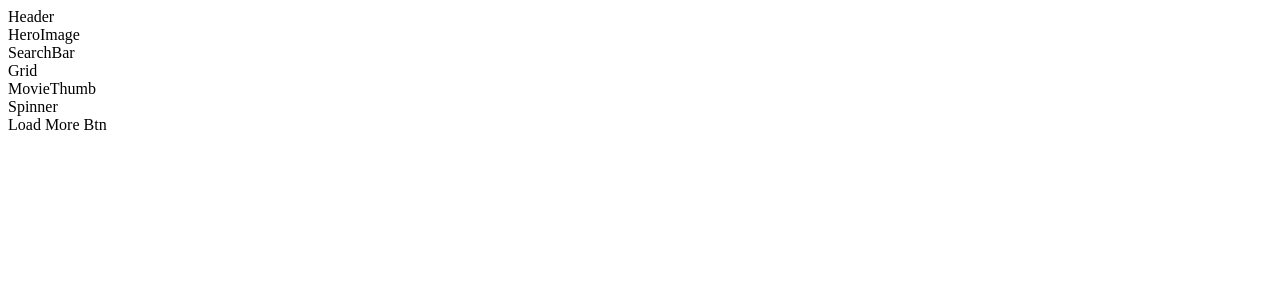
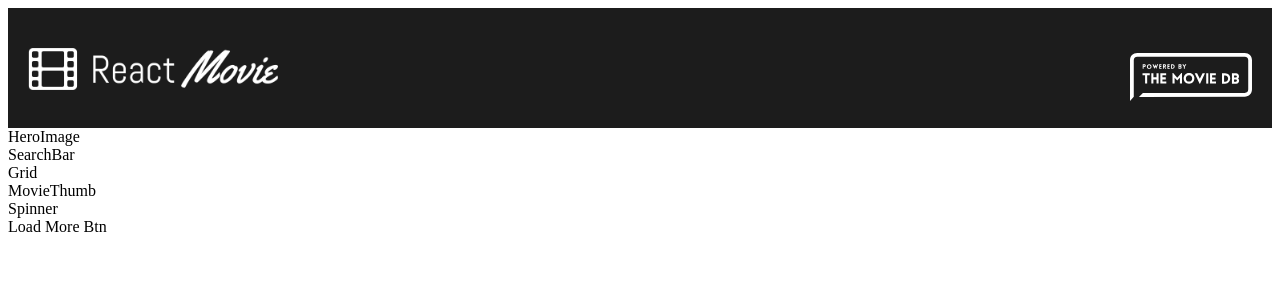
Before and after one commit to Bartosz-L/react-movieDB, a React (Create React App) app: page / in a window 1280 px wide. Shown: the top 300 px of the page. Built offline with nearby package versions, Linux system fonts and the light colour scheme; no server answers.

Commit message:
created content in header component

```diff
--- a/src/components/elements/Header.js
+++ b/src/components/elements/Header.js
@@ -1,7 +1,17 @@
 import React from 'react';
+import reactMovieLogo from 'images/reactMovie_logo.png';
+import TMDBLogo from 'images/tmdb_logo.svg';
+import { StyledHeader, StyledRMDBLogo, StyledTMDBLogo } from 'components/styles/StyledHeader';
 
 const Header = () => {
-  return <div>Header</div>;
+  return (
+    <StyledHeader>
+      <div className="header-content">
+        <StyledRMDBLogo src={reactMovieLogo} alt="reactMovie_logo" />
+        <StyledTMDBLogo src={TMDBLogo} alt="tmdb_logo" />
+      </div>
+    </StyledHeader>
+  );
 };
 
 export default Header;
```
